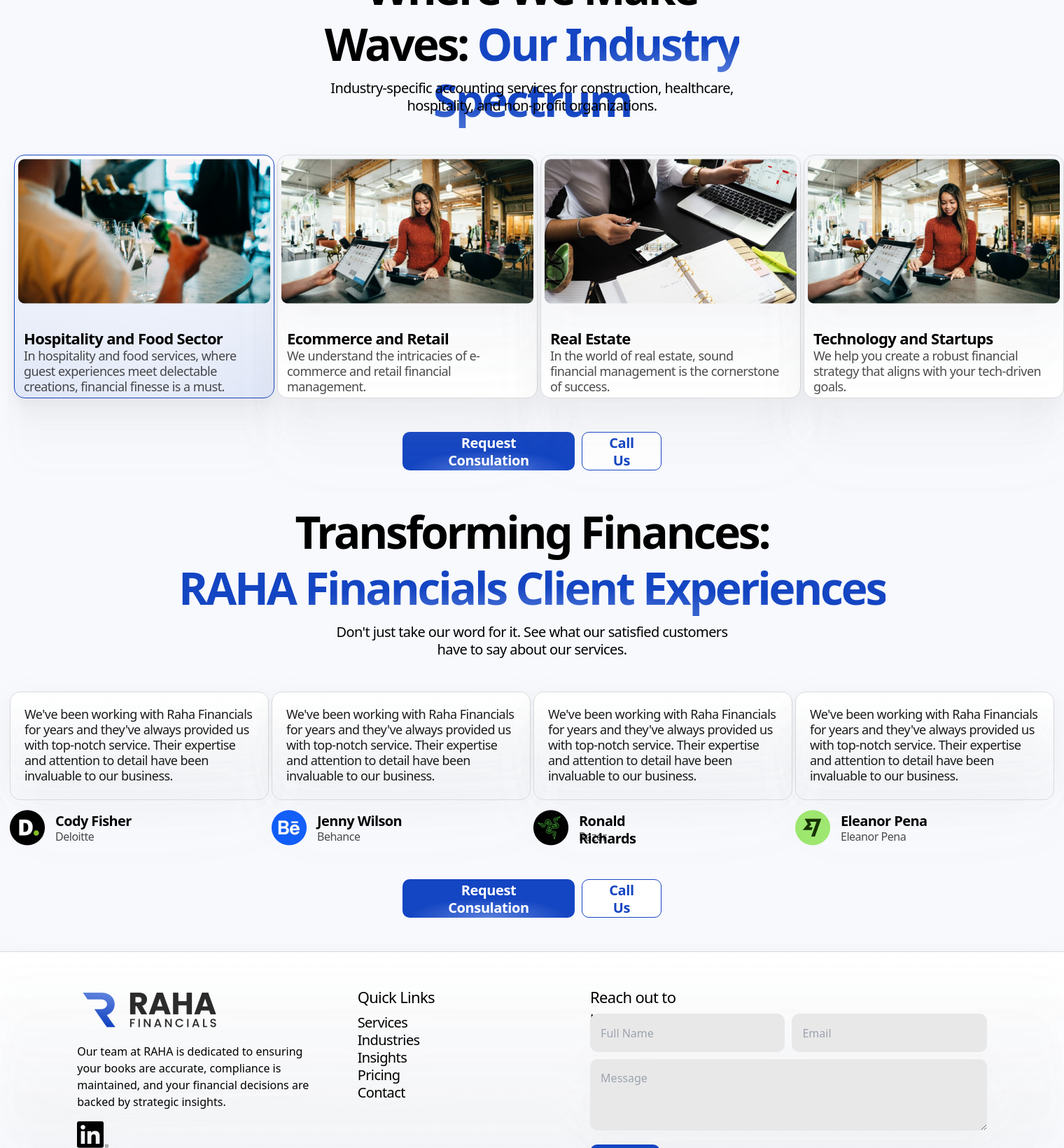
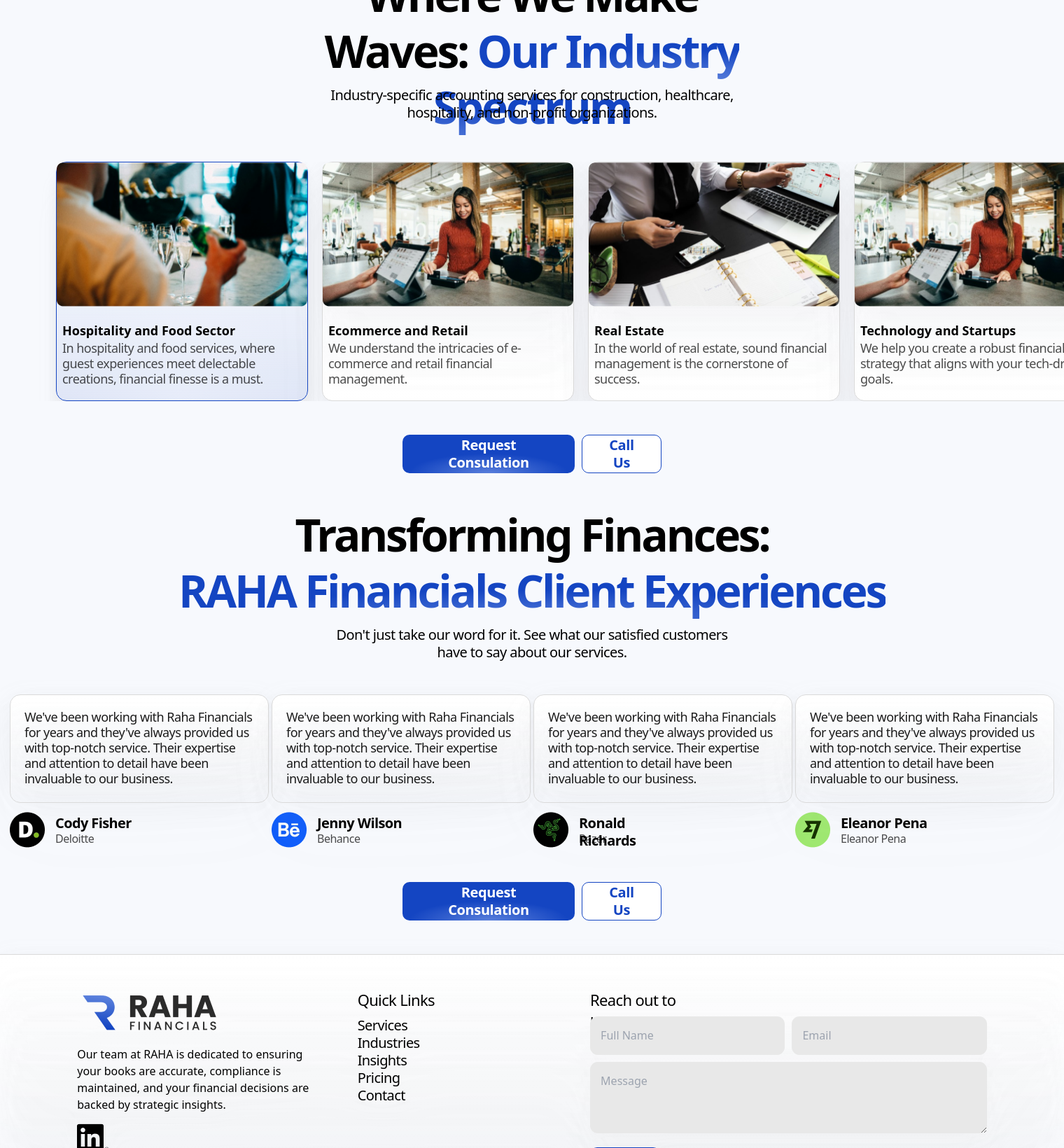
Before and after one commit to ahsan-ali49/raha-financials, a PHP site: page / in a window 1520 px wide. Shown: the part 3600-5240 px from the top of the page at 70% size. Run offline with PHP 8.4, Linux system fonts and the light colour scheme; style sheets or scripts are compiled from the project's sources; some libraries are stand-ins or nearby versions.

Commit message:
added carousel

```diff
--- a/index.html
+++ b/index.html
@@ -5,13 +5,14 @@
     <meta name="viewport" content="width=device-width, initial-scale=1.0" />
     <title>Raha Financials</title>
     <link rel="stylesheet" href="style.css" />
-
-    <script src="https://cdn.tailwindcss.com"></script>
+    <link
+      href="https://cdn.jsdelivr.net/npm/tailwindcss@2.2.19/dist/tailwind.min.css"
+      rel="stylesheet"
+    />
   </head>
   <body class="overflow-x-hidden">
+    <div class="px-20 py-2.5">
       <!-- Navbar -->
-
-    <div class="px-20 py-2.5">
       <div
         class="flex flex-wrap items-center justify-between mx-auto rounded-xl w-full pl-6 pr-2.5 py-2.5 bg-white navbar-link"
       >
@@ -88,7 +89,7 @@
       <div class="w-full flex flex-col items-center gap-5 pt-20">
         <div class="flex flex-col items-center gap-2.5">
           <span class="iamm">I am a</span>
-          <div class="w-full flex flex-row justify-center gap-2.5">
+          <div class="w-full flex flex-row justify-center gap-2.5 hero-btn-div">
             <button class="hero-indv-btn">
               <span class="hero-indv-btn-text">Individual/Small Business</span>
             </button>
@@ -198,8 +199,8 @@
               <div class="flex flex-col gap-1.5">
                 <span class="div-item-span-secondary">ITIN</span>
                 <p class="div-item-para-secondary">
-                Assigned by the IRS for non-SSN holders who need to file US tax
-                returns or open financial accounts.
+                  Assigned by the IRS for non-SSN holders who need to file US
+                  tax returns or open financial accounts.
                 </p>
               </div>
             </div>
@@ -337,10 +338,18 @@
 
     <!-- OutSourced Accounting -->
     <div class="w-full outsourced-accounting mt-9 relative">
-      <video id="background-video" autoplay loop muted class="absolute top-0 left-0 w-full h-full object-cover">
+      <video
+        id="background-video"
+        autoplay
+        loop
+        muted
+        class="absolute top-0 left-0 w-full h-full object-cover"
+      >
         <source src="./assets/videos/backgrounVideo.mp4" type="video/mp4" />
       </video>
-      <div class="relative w-full h-full flex flex-col items-center justify-center gap-3 content text-center text-white">
+      <div
+        class="relative w-full h-full flex flex-col items-center justify-center gap-3 content text-center text-white"
+      >
         <h2 class="w-3/5 foreground-heading text-6xl font-bold">
           Why Outsourced Accounting Makes a Difference
         </h2>
@@ -360,7 +369,7 @@
       </div>
     </div>
 
-
+    <!-- Industry Section -->
     <div class="px-20 py-2.5">
       <div class="w-full flex flex-col items-center gap-12 industry-section">
         <div class="flex flex-col items-center gap-2.5">
@@ -379,120 +388,155 @@
     </div>
 
     <!-- Carousel Section -->
-    <div class="my-12 flex flex-row justify-around px-5 gap-x-1 mb-12">
-      <!-- <div class="carousel space-x-6 mb-2 h-fit"> -->
-      <!-- <div class="carousel-item"> -->
-      <div class="carousel-item-div-primary">
+    <div
+      class="my-12 flex overflow-x-auto whitespace-nowrap pl-20 gap-x-5 mb-12 carousel-container bg-transparent"
+    >
+      <div class="carousel-item carousel-item-div-primary inline-block w-1/4">
         <a href="#">
           <img
-            class="rounded-t-lg"
+            class="rounded-t-lg w-full"
             src="./assets/images/carousalImage1.png"
             alt=""
           />
         </a>
         <div class="px-2 py-5">
           <a href="#">
-            <h5 class="corousel-item-heading-primary">
+            <h5 class="carousel-item-heading-primary text-lg font-semibold">
               Hospitality and Food Sector
             </h5>
           </a>
-          <p class="corousel-item-heading-secondary">
+          <p
+            class="carousel-item-heading-secondary w-full break-words whitespace-normal"
+          >
             In hospitality and food services, where guest experiences meet
             delectable creations, financial finesse is a must.
           </p>
         </div>
       </div>
-      <!-- </div> -->
-      <!-- <div class="carousel-item"> -->
-      <div class="carousel-item-div-secondary">
+
+      <div class="carousel-item carousel-item-div-secondary inline-block w-1/4">
         <a href="#">
           <img
-            class="rounded-t-lg"
+            class="rounded-t-lg w-full"
             src="./assets/images/carousalImage2.png"
             alt=""
           />
         </a>
         <div class="px-2 py-5">
           <a href="#">
-            <h5 class="corousel-item-heading-primary">Ecommerce and Retail</h5>
+            <h5 class="carousel-item-heading-primary text-lg font-semibold">
+              Ecommerce and Retail
+            </h5>
           </a>
-          <p class="corousel-item-heading-secondary">
+          <p
+            class="carousel-item-heading-secondary w-full break-words whitespace-normal"
+          >
             We understand the intricacies of e-commerce and retail financial
             management.
           </p>
         </div>
       </div>
-      <!-- </div> -->
-      <!-- <div class="carousel-item"> -->
-      <div class="carousel-item-div-secondary">
+
+      <div class="carousel-item carousel-item-div-secondary inline-block w-1/4">
         <a href="#">
           <img
-            class="rounded-t-lg"
+            class="rounded-t-lg w-full"
             src="./assets/images/carousalImage3.png"
             alt=""
           />
         </a>
         <div class="px-2 py-5">
           <a href="#">
-            <h5 class="corousel-item-heading-primary">Real Estate</h5>
+            <h5 class="carousel-item-heading-primary text-lg font-semibold">
+              Real Estate
+            </h5>
           </a>
-          <p class="corousel-item-heading-secondary">
+          <p
+            class="carousel-item-heading-secondary w-full break-words whitespace-normal"
+          >
             In the world of real estate, sound financial management is the
             cornerstone of success.
           </p>
         </div>
       </div>
-      <!-- </div> -->
-      <!-- <div class="carousel-item"> -->
-      <div class="carousel-item-div-secondary">
+
+      <div class="carousel-item carousel-item-div-secondary inline-block w-1/4">
         <a href="#">
           <img
-            class="rounded-t-lg"
+            class="rounded-t-lg w-full"
             src="./assets/images/carousalImage2.png"
             alt=""
           />
         </a>
         <div class="px-2 py-5">
           <a href="#">
-            <h5 class="corousel-item-heading-primary">
+            <h5 class="carousel-item-heading-primary text-lg font-semibold">
               Technology and Startups
             </h5>
           </a>
-          <p class="corousel-item-heading-secondary">
+          <p
+            class="carousel-item-heading-secondary w-full break-words whitespace-normal"
+          >
             We help you create a robust financial strategy that aligns with your
             tech-driven goals.
           </p>
         </div>
       </div>
-      <!-- </div> -->
-      <!-- </div> -->
+
+      <div class="carousel-item carousel-item-div-secondary inline-block w-1/4">
+        <a href="#">
+          <img
+            class="rounded-t-lg w-full"
+            src="./assets/images/carousalImage3.png"
+            alt=""
+          />
+        </a>
+        <div class="px-2 py-5">
+          <a href="#">
+            <h5 class="carousel-item-heading-primary text-lg font-semibold">
+              Technology and Startups
+            </h5>
+          </a>
+          <p
+            class="carousel-item-heading-secondary w-full break-words whitespace-normal"
+          >
+            We help you create a robust financial strategy that aligns with your
+            tech-driven goals.
+          </p>
+        </div>
+      </div>
     </div>
 
     <div class="flex flex-row justify-center gap-2.5 mb-12">
       <button class="request-consultation-btn">Request Consulation</button>
-      <button class="request-call-btn">
-        Call Us
-      </button>
+      <button class="request-call-btn">Call Us</button>
     </div>
 
     <div class="flex flex-col items-center gap-12">
       <div class="flex flex-col items-center gap-2.5">
         <h2 class="financials-heading">
-          Transforming Finances: </br>
+          Transforming Finances: <br />
           <span class="financials-heading-secondary"
             >RAHA Financials Client Experiences</span
           >
         </h2>
 
-        <p class="financials-para">Don't just take our word for it. See what our satisfied customers have to say about our services.</p>
+        <p class="financials-para">
+          Don't just take our word for it. See what our satisfied customers have
+          to say about our services.
+        </p>
       </div>
       <div class="w-full flex flex-row justify-center px-2 gap-1">
         <div class="flex flex-col gap-3.5 financial-div">
           <div class="financial-inner-div">
-            <p class="financial-inner-div-text">We've been working with Raha Financials for years and they've always provided us with top-notch service. Their expertise and attention to detail have been invaluable to our business.</p>
+            <p class="financial-inner-div-text">
+              We've been working with Raha Financials for years and they've
+              always provided us with top-notch service. Their expertise and
+              attention to detail have been invaluable to our business.
+            </p>
           </div>
           <div class="financial-inner-div-2">
-            <img src="./assets/images/financialDivImage1.png" alt="">
+            <img src="./assets/images/financialDivImage1.png" alt="" />
             <div class="financial-inner-div-2-inner">
               <span class="financial-span-1">Cody Fisher</span>
               <span class="financial-span-2">Deloitte</span>
@@ -501,10 +545,14 @@
         </div>
         <div class="flex flex-col gap-3.5 financial-div">
           <div class="financial-inner-div">
-            <p class="financial-inner-div-text">We've been working with Raha Financials for years and they've always provided us with top-notch service. Their expertise and attention to detail have been invaluable to our business.</p>
+            <p class="financial-inner-div-text">
+              We've been working with Raha Financials for years and they've
+              always provided us with top-notch service. Their expertise and
+              attention to detail have been invaluable to our business.
+            </p>
           </div>
           <div class="financial-inner-div-2">
-            <img src="./assets/images/financialDivImage2.png" alt="">
+            <img src="./assets/images/financialDivImage2.png" alt="" />
             <div class="financial-inner-div-2-inner">
               <span class="financial-span-1">Jenny Wilson</span>
               <span class="financial-span-2">Behance</span>
@@ -513,10 +561,14 @@
         </div>
         <div class="flex flex-col gap-3.5 financial-div">
           <div class="financial-inner-div">
-            <p class="financial-inner-div-text">We've been working with Raha Financials for years and they've always provided us with top-notch service. Their expertise and attention to detail have been invaluable to our business.</p>
+            <p class="financial-inner-div-text">
+              We've been working with Raha Financials for years and they've
+              always provided us with top-notch service. Their expertise and
+              attention to detail have been invaluable to our business.
+            </p>
           </div>
           <div class="financial-inner-div-2">
-            <img src="./assets/images/financialDivImage3.png" alt="">
+            <img src="./assets/images/financialDivImage3.png" alt="" />
             <div class="financial-inner-div-2-inner">
               <span class="financial-span-1">Ronald Richards</span>
               <span class="financial-span-2">Razer</span>
@@ -525,10 +577,14 @@
         </div>
         <div class="flex flex-col gap-3.5 financial-div">
           <div class="financial-inner-div">
-            <p class="financial-inner-div-text">We've been working with Raha Financials for years and they've always provided us with top-notch service. Their expertise and attention to detail have been invaluable to our business.</p>
+            <p class="financial-inner-div-text">
+              We've been working with Raha Financials for years and they've
+              always provided us with top-notch service. Their expertise and
+              attention to detail have been invaluable to our business.
+            </p>
           </div>
           <div class="financial-inner-div-2">
-            <img src="./assets/images/financialDivImage4.png" alt="">
+            <img src="./assets/images/financialDivImage4.png" alt="" />
             <div class="financial-inner-div-2-inner">
               <span class="financial-span-1">Eleanor Pena</span>
               <span class="financial-span-2">Eleanor Pena</span>
@@ -538,19 +594,23 @@
       </div>
       <div class="flex flex-row justify-center gap-2.5 mb-12">
         <button class="request-consultation-btn">Request Consulation</button>
-      <button class="request-call-btn">
-        Call Us
-      </button>
+        <button class="request-call-btn">Call Us</button>
       </div>
     </div>
 
     <!-- Footer Section -->
     <div class="w-full footer-div px-20">
-      <div class="w-full border border-t-0 border-x-0 border-b-1 border-gray-300 footer-inner-div pb-5">
+      <div
+        class="w-full border border-t-0 border-r-0 border-l-0 border-b-1 border-gray-300 footer-inner-div pb-5"
+      >
         <div class="w-1/4 footer-col-1">
-            <img src="./assets/images/footerImage1.png" alt="">
-            <p>Our team at RAHA is dedicated to ensuring your books are accurate, compliance is maintained, and your financial decisions are backed by strategic insights.</p>
-            <img src="./assets/images/footerImage2.png" alt="">
+          <img src="./assets/images/footerImage1.png" alt="" />
+          <p>
+            Our team at RAHA is dedicated to ensuring your books are accurate,
+            compliance is maintained, and your financial decisions are backed by
+            strategic insights.
+          </p>
+          <img src="./assets/images/footerImage2.png" alt="" />
         </div>
         <div class="w-1/5 footer-col-2">
           <span class="footer-link-heading">Quick Links</span>
@@ -565,16 +625,32 @@
         <div class="w-5/12 footer-col-3">
           <span class="footer-form-heading">Reach out to us</span>
           <div class="w-full footer-form-div">
-            <input type="text" placeholder="Full Name" class="w-1/2 footer-name-field">
-            <input type="email" placeholder="Email" class="w-1/2 footer-email-field">
+            <input
+              type="text"
+              placeholder="Full Name"
+              class="w-1/2 footer-name-field"
+            />
+            <input
+              type="email"
+              placeholder="Email"
+              class="w-1/2 footer-email-field"
+            />
           </div>
-          <textarea name="message" id="message" placeholder="Message" class="w-full footer-message-field"></textarea>
+          <textarea
+            name="message"
+            id="message"
+            placeholder="Message"
+            class="w-full footer-message-field"
+          ></textarea>
           <button class="footer-submit-btn">Submit</button>
           <form></form>
         </div>
       </div>
-      <span class="footer-span">©️ 2017 - 2023 RAHA Financials LLC All rights reserved. RAHA Financials refers to the RAHA Financials network and/or one or more of its member firms, each of which is a separate legal entity.</span>
+      <span class="footer-span"
+        >©️ 2017 - 2023 RAHA Financials LLC All rights reserved. RAHA Financials
+        refers to the RAHA Financials network and/or one or more of its member
+        firms, each of which is a separate legal entity.</span
+      >
     </div>
-
   </body>
 </html>
--- a/style.css
+++ b/style.css
@@ -1,15 +1,16 @@
-@tailwind base;
-@tailwind components;
-@tailwind utilities;
-
 body{
     width: 100vw;
     background-color: #F7F9FD;
     ;
 }
 
-body::-webkit-scrollbar {
+body::-webkit-scrollbar, .carousel-container::-webkit-scrollbar {
     display: none;
+}
+
+.carousel-container {
+    -ms-overflow-style: none;  /* Internet Explorer 10+ */
+    scrollbar-width: none;  /* Firefox */
 }
 
 .contact-btn{
@@ -106,6 +107,13 @@ body::-webkit-scrollbar {
     order: 0;
     flex-grow: 0;
 
+}
+
+.hero-btn-div{
+    padding: 5px;
+    border-radius: 39px;
+    opacity: 0px;
+    background: #ECECEC;
 }
 
 .hero-indv-btn{
@@ -909,7 +917,6 @@ background-color: #000;
 color: #fff;
 }
 
-
 .industry-heading{
         /* Where We Make Waves: Our Industry Spectrum */
 
@@ -960,65 +967,31 @@ color: #fff;
 }
 
 .carousel-item-div-primary{
-    /* Frame 1000003019 */
-
-    box-sizing: border-box;
-
-    /* Auto layout */
-    display: flex;
-    flex-direction: column;
-    align-items: flex-start;
-    padding: 5px 5px 20px;
-    gap: 15px;
-
-    /* width: 372px; */
-    height: 348px;
 
     background: linear-gradient(180deg, #FFFFFF 0%, rgba(255, 255, 255, 0) 100%), radial-gradient(46.19% 50.94% at 50% 100%, rgba(88, 126, 219, 0.1) 0%, rgba(20, 69, 194, 0.1) 100%);
     box-shadow: 0px 100px 40px rgba(176, 176, 176, 0.01), 0px 56px 34px rgba(176, 176, 176, 0.05), 0px 25px 25px rgba(176, 176, 176, 0.09), 0px 6px 14px rgba(176, 176, 176, 0.1);
     border: 1.5px solid  #1445C2;
     border-radius: 15px;
 
-    /* Inside auto layout */
-    flex: none;
-    order: 1;
-    flex-grow: 0;
-    z-index: 1;
-
 }
 
 .carousel-item-div-secondary{
-    /* Frame 1000003020 */
-
-    box-sizing: border-box;
-
-    /* Auto layout */
-    display: flex;
-    flex-direction: column;
-    align-items: flex-start;
-    padding: 5px 5px 20px;
-    gap: 15px;
-
-    width: 372px;
-    height: 348px;
 
     background: linear-gradient(180deg, rgba(255, 255, 255, 0) 0%, #FFFFFF 100%);
     border: 1px solid #DADADA;
     filter: drop-shadow(0px 100px 40px rgba(176, 176, 176, 0.01)) drop-shadow(0px 56px 34px rgba(176, 176, 176, 0.05)) drop-shadow(0px 25px 25px rgba(176, 176, 176, 0.09)) drop-shadow(0px 6px 14px rgba(176, 176, 176, 0.1));
     border-radius: 15px;
-
-    /* Inside auto layout */
-    flex: none;
-    order: 1;
-    flex-grow: 0;
-z-index: 1;
+}
+
+.carousel-item {
+    min-width: 360px; /* Adjust the width as per your design */
 }
 
 .corousel-item-heading-primary{
     /* Hospitality and Food Sector */
 
     /* width: 330px; */
-    height: 28px;
+    /* height: 28px; */
 
     /* font-family: 'Uncut Sans'; */
     font-style: normal;
@@ -1031,21 +1004,12 @@ z-index: 1;
     /* Black */
     color: #000000;
 
-
-    /* Inside auto layout */
-    flex: none;
-    order: 0;
-    align-self: stretch;
-    flex-grow: 0;
-
-}
-
-.corousel-item-heading-secondary{
+}
+
+.carousel-item-heading-secondary{
 
 /* In hospitality and food services, where guest experiences meet delectable creations, financial finesse is a must. */
-
-    width: 330px;
-    height: 69px;
+    /* height: 69px; */
 
     /* font-family: 'Uncut Sans'; */
     font-style: normal;
@@ -1058,13 +1022,6 @@ z-index: 1;
     color: #000000;
 
     opacity: 0.7;
-
-    /* Inside auto layout */
-    flex: none;
-    order: 1;
-    align-self: stretch;
-    flex-grow: 0;
-
 
 }
 
```
Lines whose indentation alone changed are shown as unchanged.
